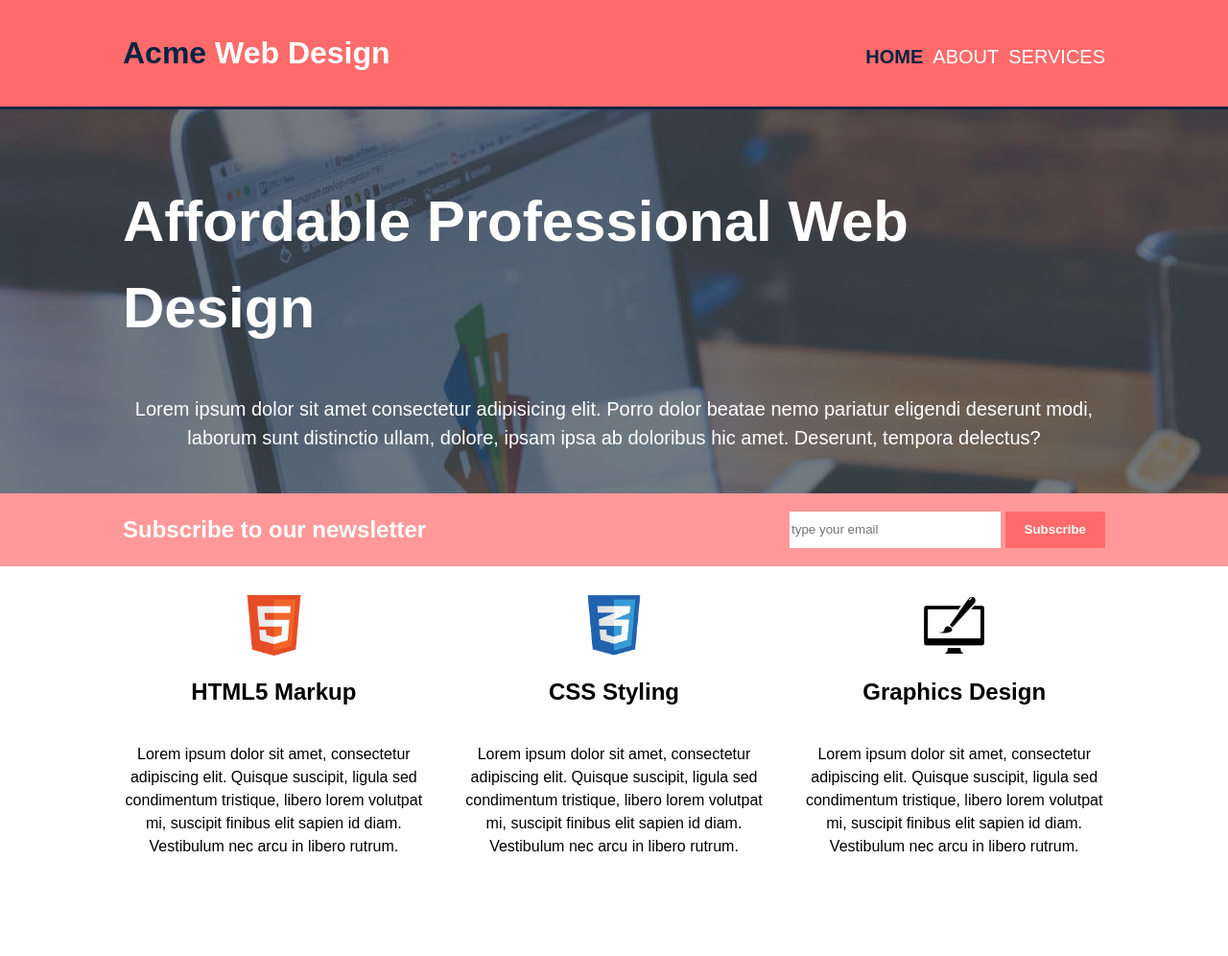
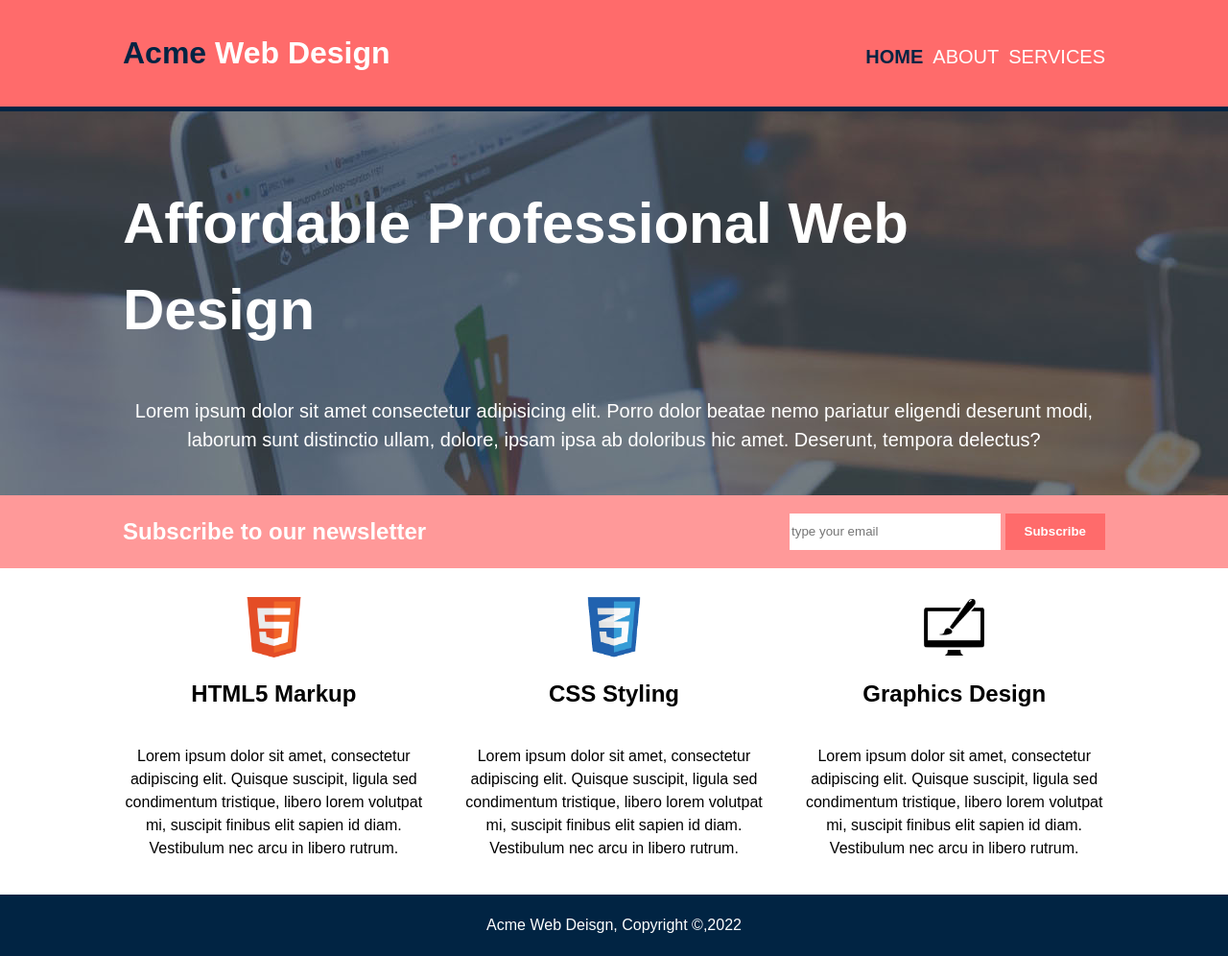
Before and after one commit to BipedTurtle/HTML_Site_Responsive_Layout_Flexbox, a plain HTML site: page pages/index.html in a window 1280 px wide. Shown: the whole page at 96% size. Before the commit the page ends 910 px from the top, so only its background shows below. Drawn offline with Linux system fonts and the light colour scheme.

Commit message:
finished

```diff
--- a/css/style.css
+++ b/css/style.css
@@ -56,7 +56,7 @@ a {
 header {
     background-color: #FF6B6B;
     color: white;
-    border-bottom: 3px solid #012443;
+    border-bottom: 5px solid #012443;
     padding: 10px 0;
 }
 
@@ -143,3 +143,16 @@ form>input[type="email"] {
     display: flex;
     gap: 4rem;
 }
+
+/* footer */
+footer {
+    background-color: #012443;
+    color: white;
+    margin-top: 20px;
+    padding: 20px;
+}
+
+footer>p {
+    margin: 0;
+    text-align: center;
+}
--- a/pages/index.html
+++ b/pages/index.html
@@ -57,5 +57,9 @@
             </div>
         </div>
     </section>
+
+    <footer>
+        <p>Acme Web Deisgn, Copyright &copy;,2022</p>
+    </footer>
 </body>
 </html>
```
